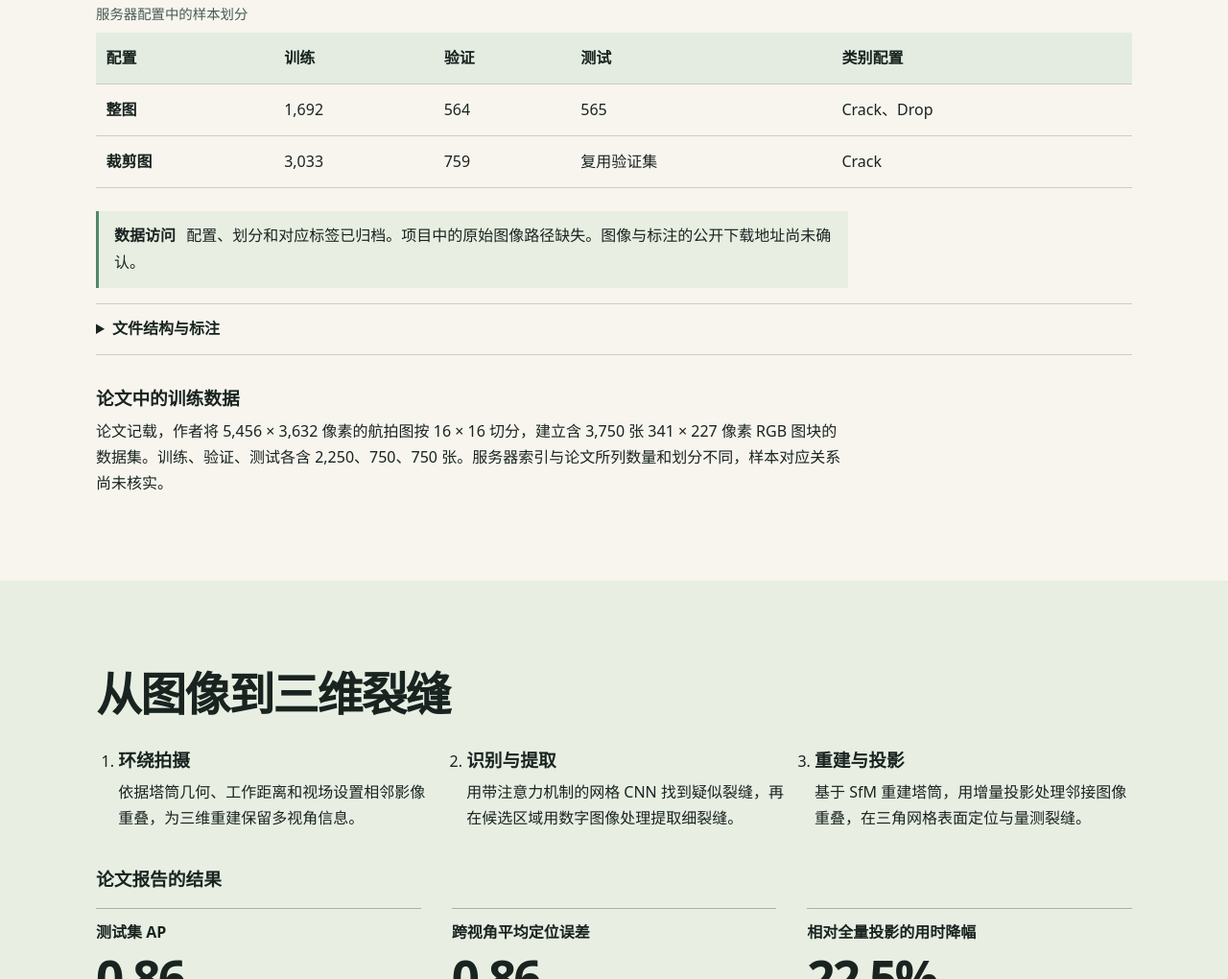
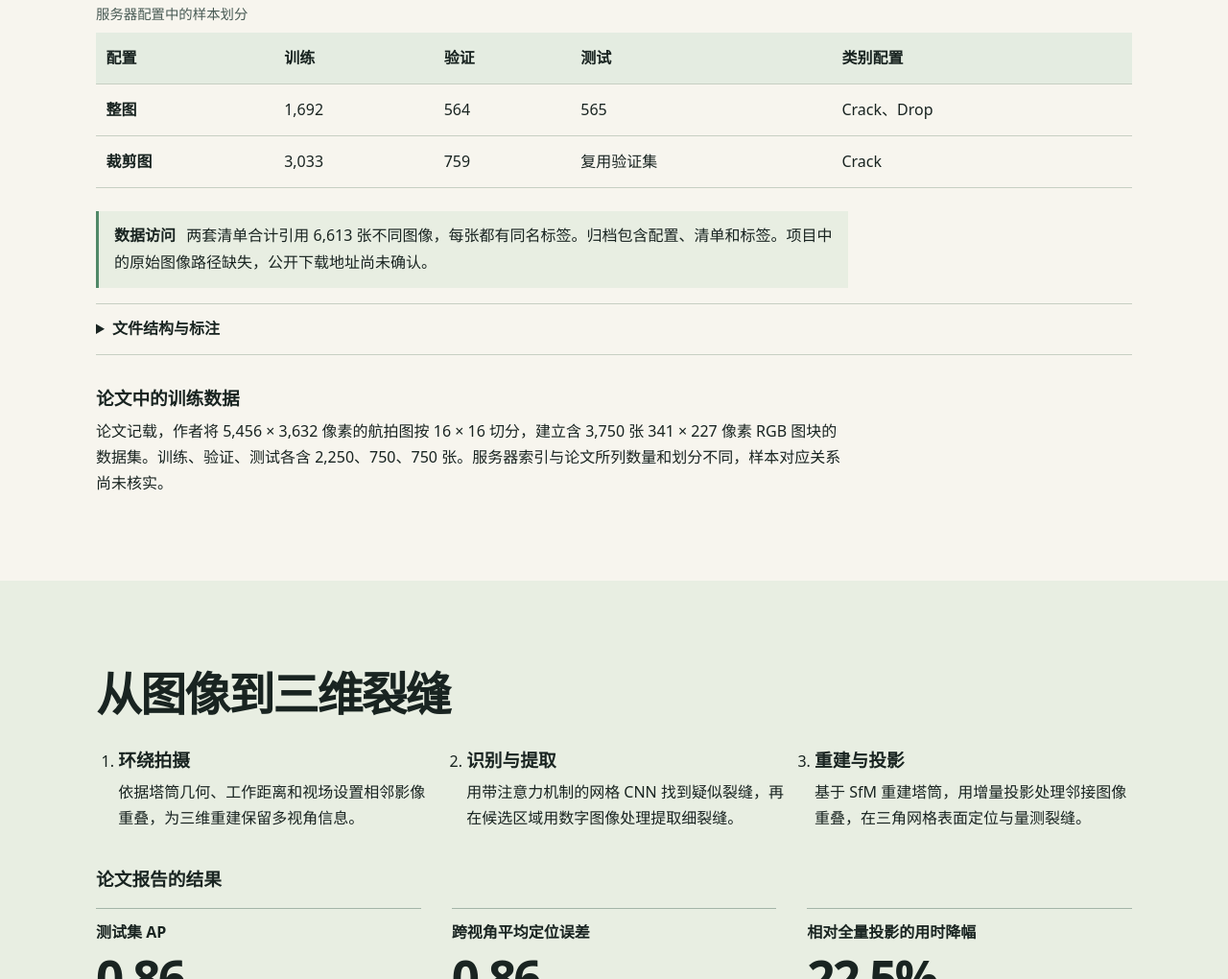
Before and after one commit to libl100517-cell/windtower-dataset, a plain HTML site: page index.html in a window 1280 px wide. Shown: the part 882-1902 px from the top of the page at 96% size. Drawn offline with Linux system fonts and the light colour scheme.

Commit message:
Document verified archive coverage

```diff
--- a/index.html
+++ b/index.html
@@ -35,7 +35,7 @@
           </tbody>
         </table>
       </div>
-      <p class="notice"><strong>数据访问</strong> 配置、划分和对应标签已归档。项目中的原始图像路径缺失。图像与标注的公开下载地址尚未确认。</p>
+      <p class="notice"><strong>数据访问</strong> 两套清单合计引用 6,613 张不同图像，每张都有同名标签。归档包含配置、清单和标签。项目中的原始图像路径缺失，公开下载地址尚未确认。</p>
       <details>
         <summary>文件结构与标注</summary>
         <dl>
```
